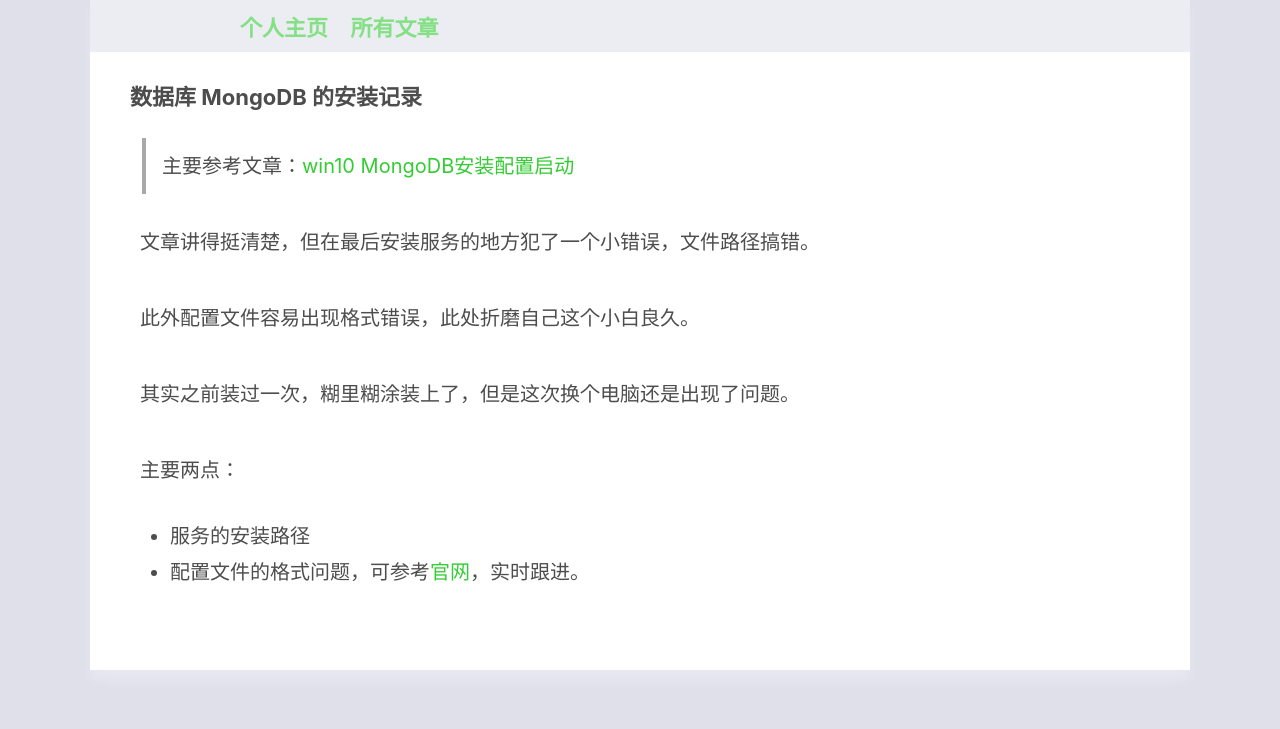
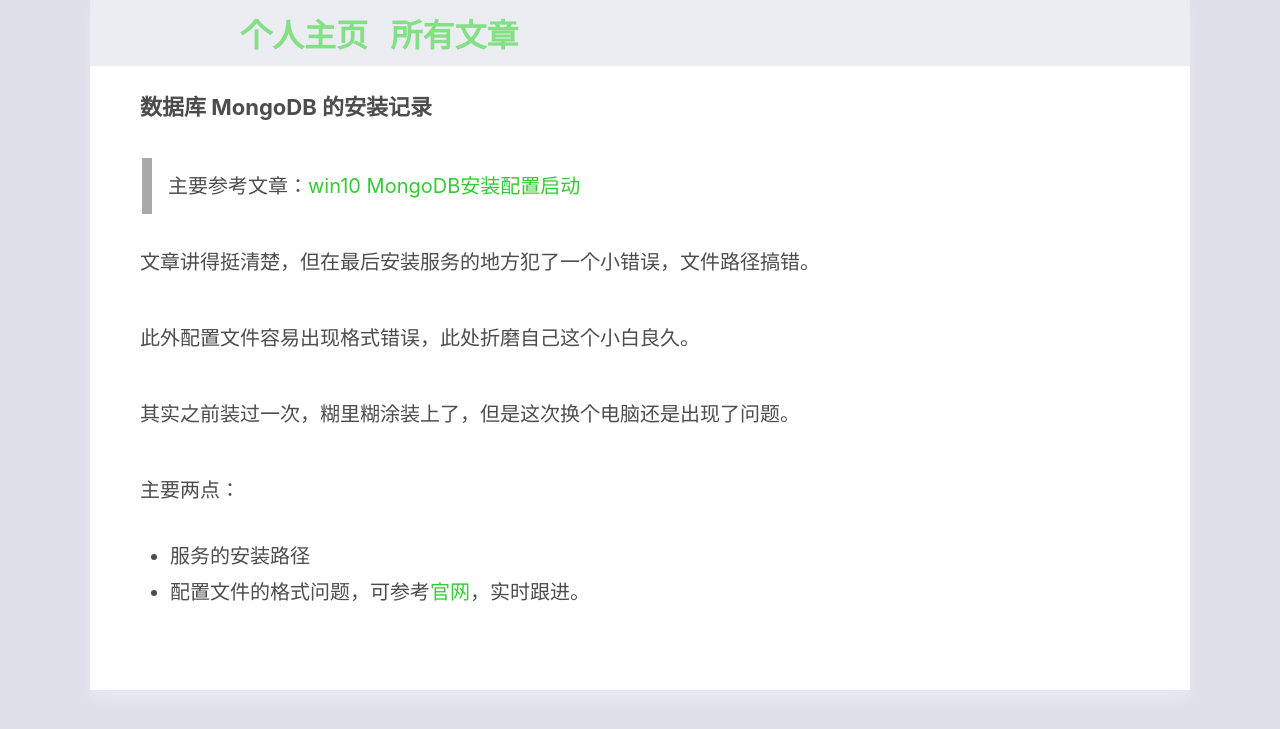
Before and after one commit to xxleyi/xxleyi.github.io, a Jekyll site: the page built from _posts/2016-09-30-MongoDB install.md, in a window 1280 px wide. Shown: the top 729 px of the page. Built offline with Jekyll 4.4.1, drawn with Linux system fonts in a browser that asks for light colours.

Commit message:
update the lookout.

```diff
--- a/css/post.css
+++ b/css/post.css
@@ -31,7 +31,7 @@
 nav ul li{
     display: inline;
     margin-right: 2rem;
-    font-size: 2.2rem;
+    font-size: 3.2rem;
 }
 
 a {
@@ -55,10 +55,11 @@
 main h2{
   color:#4d4d4d;
   font-size: 2.2rem;
+  padding: 1rem 1rem;
 }
 
 blockquote{
-  border-left: 0.4rem solid darkgrey;
+  border-left: 1rem solid darkgrey;
   padding-left: 0.6rem;
 /*  color: lightskyblue;*/
   margin: 1rem 1.2rem;
```
